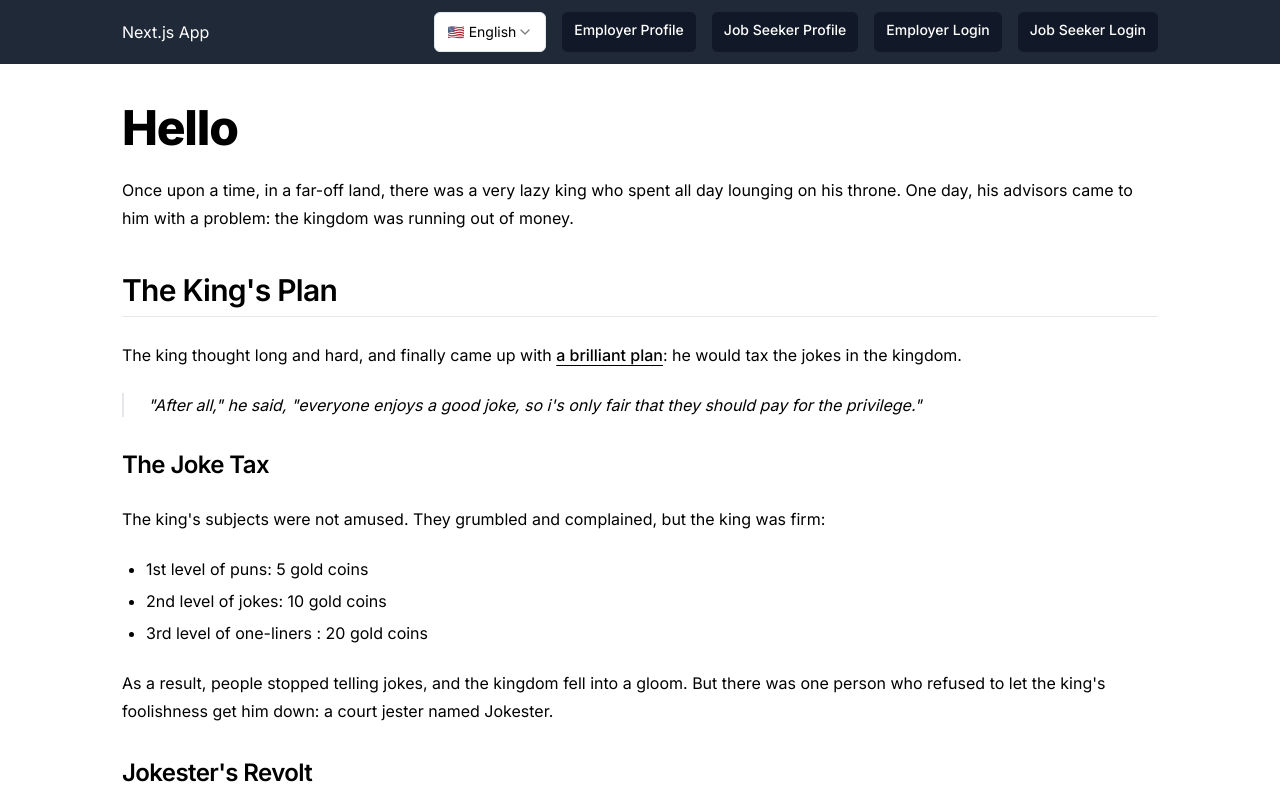
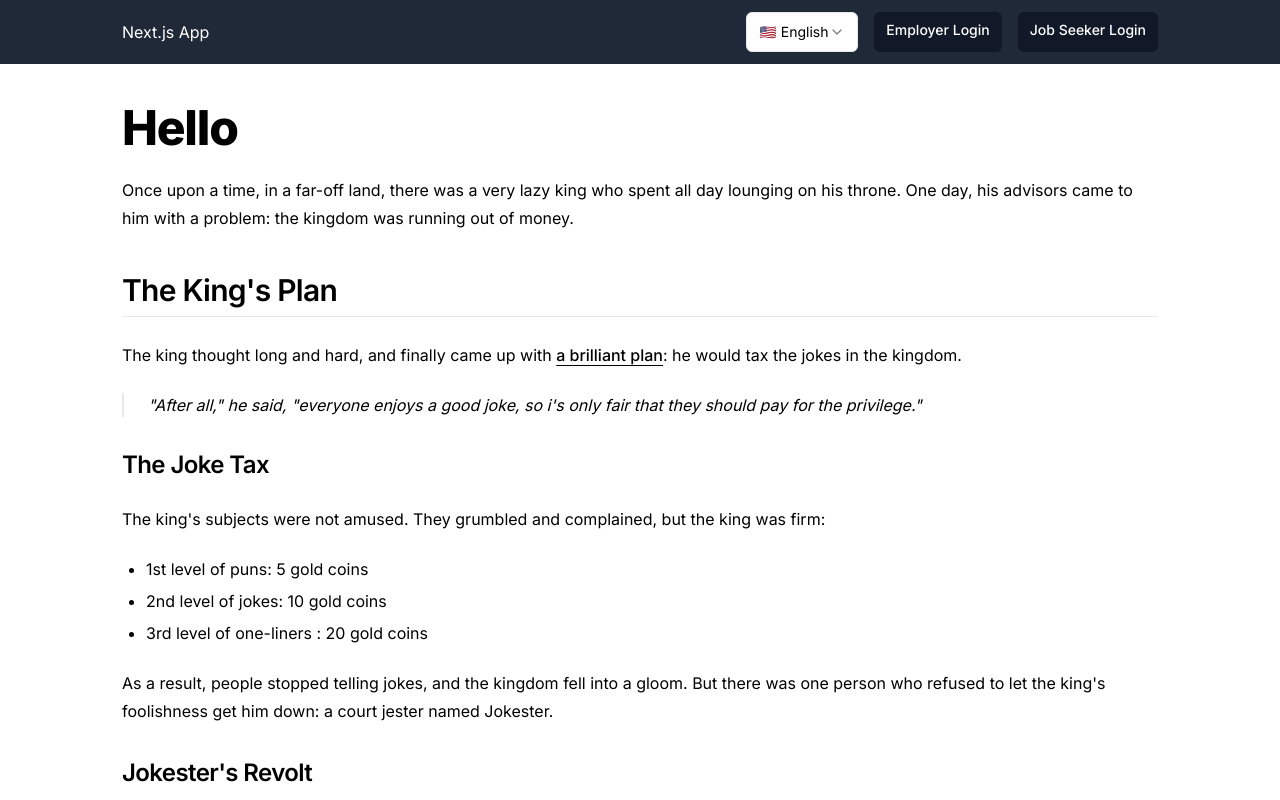
Before and after one commit to pyaephyowinn/nextjs-template, a Next.js app: page /en in a window 1280 px wide. Shown: the top 800 px of the page. Built offline with nearby package versions, Linux system fonts and the light colour scheme.

Commit message:
add initializer

```diff
--- a/src/app/[locale]/auth/employer-login/page.tsx
+++ b/src/app/[locale]/auth/employer-login/page.tsx
@@ -3,8 +3,8 @@
 import { Button } from '@/components/ui/button';
 import { Input } from '@/components/ui/input';
 import { Label } from '@/components/ui/label';
-import { useAuthSession } from '@/hooks/useAuthSession';
 import { Link } from '@/navigation';
+import { useAuthSession } from '@/store/useAuthSession';
 
 export default function Login() {
   const { setAuth } = useAuthSession();
--- a/src/app/[locale]/auth/jobseeker-login/page.tsx
+++ b/src/app/[locale]/auth/jobseeker-login/page.tsx
@@ -3,8 +3,8 @@
 import { Button } from '@/components/ui/button';
 import { Input } from '@/components/ui/input';
 import { Label } from '@/components/ui/label';
-import { useAuthSession } from '@/hooks/useAuthSession';
 import { Link } from '@/navigation';
+import { useAuthSession } from '@/store/useAuthSession';
 
 export default function Login() {
   const { setAuth } = useAuthSession();
--- a/src/app/[locale]/layout.tsx
+++ b/src/app/[locale]/layout.tsx
@@ -1,3 +1,4 @@
+import AuthSessionInitializer from '@/components/core/AuthSessionInitializer';
 import type { Metadata } from 'next';
 import { NextIntlClientProvider } from 'next-intl';
 import { getMessages } from 'next-intl/server';
@@ -21,9 +22,11 @@ export default async function RootLayout({
   // Providing all messages to the client
   // side is the easiest way to get started
   const messages = await getMessages();
+
   return (
     <html lang={locale}>
       <body className={inter.className}>
+        <AuthSessionInitializer />
         <NextIntlClientProvider messages={messages}>
           {children}
         </NextIntlClientProvider>
--- /dev/null
+++ b/src/components/core/AuthSessionInitializer.tsx
@@ -0,0 +1,8 @@
+'use client';
+
+import { useInitializeAuthSession } from '@/store/useAuthSession';
+
+export default function AuthSessionInitializer() {
+  useInitializeAuthSession();
+  return null;
+}
--- a/src/components/navbar/Navbar.tsx
+++ b/src/components/navbar/Navbar.tsx
@@ -1,12 +1,11 @@
 'use client';
 
-import { useAuthSession } from '@/hooks/useAuthSession';
 import { Link } from '@/navigation';
+import { useAuthSession } from '@/store/useAuthSession';
 import LocaleSwitcher from './LocalSwitcher';
 
 export function Navbar() {
-  const { session, removeAuth } = useAuthSession((state) => state);
-  console.log('session', session);
+  const { session, removeAuth } = useAuthSession();
 
   return (
     <nav className='bg-gray-800'>
@@ -18,21 +17,26 @@ export function Navbar() {
         <div className='flex items-center gap-4 justify-center'>
           <LocaleSwitcher />
 
+          {session ? (
+            <>
+              {session?.role === 'employer' && (
                 <Link
                   href='/employer/profile'
                   className='h-10 px-3 py-2 rounded-md text-sm font-medium text-white bg-gray-900 hover:bg-gray-700'
                 >
                   Employer Profile
                 </Link>
+              )}
 
+              {session?.role === 'job-seeker' && (
                 <Link
                   href='/jobseeker/profile'
                   className='h-10 px-3 py-2 rounded-md text-sm font-medium text-white bg-gray-900 hover:bg-gray-700'
                 >
                   Job Seeker Profile
                 </Link>
+              )}
 
-          {session ? (
               <button
                 onClick={() => {
                   removeAuth();
@@ -41,6 +45,7 @@ export function Navbar() {
               >
                 logout
               </button>
+            </>
           ) : (
             <div className='flex items-center gap-4'>
               <Link
--- a/src/hooks/useAuthSession.ts
+++ /dev/null
@@ -1,25 +0,0 @@
-import {
-  getAuthSession,
-  removeAuthSession,
-  setAuthSession,
-} from '@/utils/auth';
-import { create } from 'zustand';
-
-interface IAuthSession {
-  session: object | null;
-  setAuth: (newValue: object) => void;
-  removeAuth: () => void;
-}
-
-export const useAuthSession = create<IAuthSession>((set) => ({
-  session: getAuthSession(),
-
-  setAuth: (newValue: object) => {
-    setAuthSession(newValue);
-    set({ session: newValue });
-  },
-  removeAuth: () => {
-    removeAuthSession();
-    set({ session: null });
-  },
-}));
--- /dev/null
+++ b/src/store/useAuthSession.ts
@@ -0,0 +1,41 @@
+import {
+  getAuthSession,
+  removeAuthSession,
+  setAuthSession,
+} from '@/utils/auth';
+import { useEffect } from 'react';
+import { create } from 'zustand';
+
+interface IAuthSession {
+  session: any | null;
+  setAuth: (newValue: object) => void;
+  removeAuth: () => void;
+  initializeSession: () => void;
+}
+
+export const useAuthSession = create<IAuthSession>((set) => ({
+  session: null,
+
+  setAuth: (newValue: any) => {
+    setAuthSession(newValue);
+    set({ session: newValue });
+  },
+  removeAuth: () => {
+    removeAuthSession();
+    set({ session: null });
+  },
+
+  initializeSession: () => {
+    const session = getAuthSession();
+    set({ session });
+  },
+}));
+
+// Hook to initialize the session
+export const useInitializeAuthSession = () => {
+  const initializeSession = useAuthSession((state) => state.initializeSession);
+
+  useEffect(() => {
+    initializeSession();
+  }, [initializeSession]);
+};
--- /dev/null
+++ b/src/utils/server-cooke.ts
@@ -0,0 +1,10 @@
+'use server';
+
+import { AUTH_COOKIE_NAME } from '@/config';
+import { cookies } from 'next/headers';
+
+export const getServerSession = () => {
+  const cookieStore = cookies();
+  const auth = cookieStore.get(AUTH_COOKIE_NAME)?.value;
+  return auth ? JSON.parse(auth) : null;
+};
```
Lines whose indentation alone changed are shown as unchanged.
